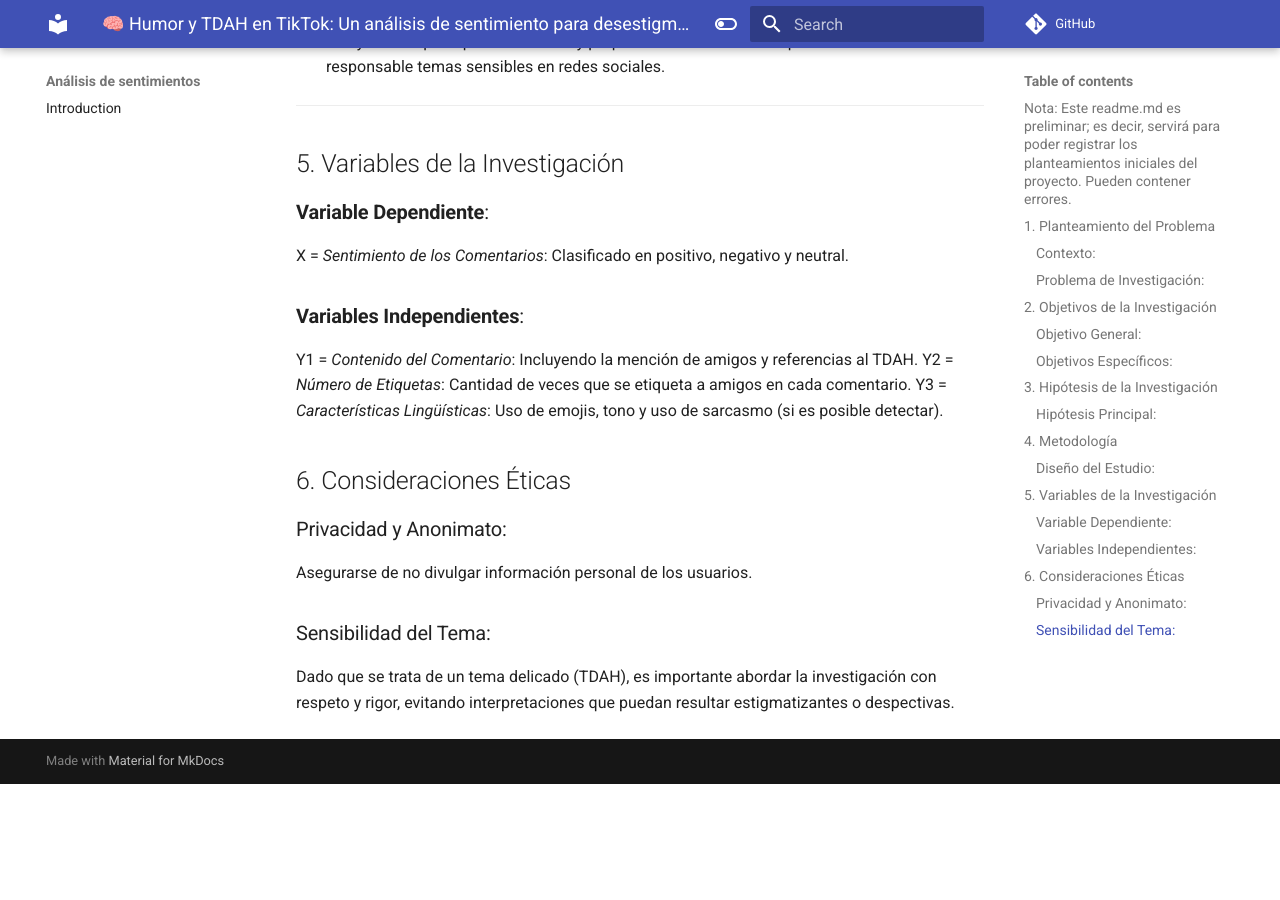
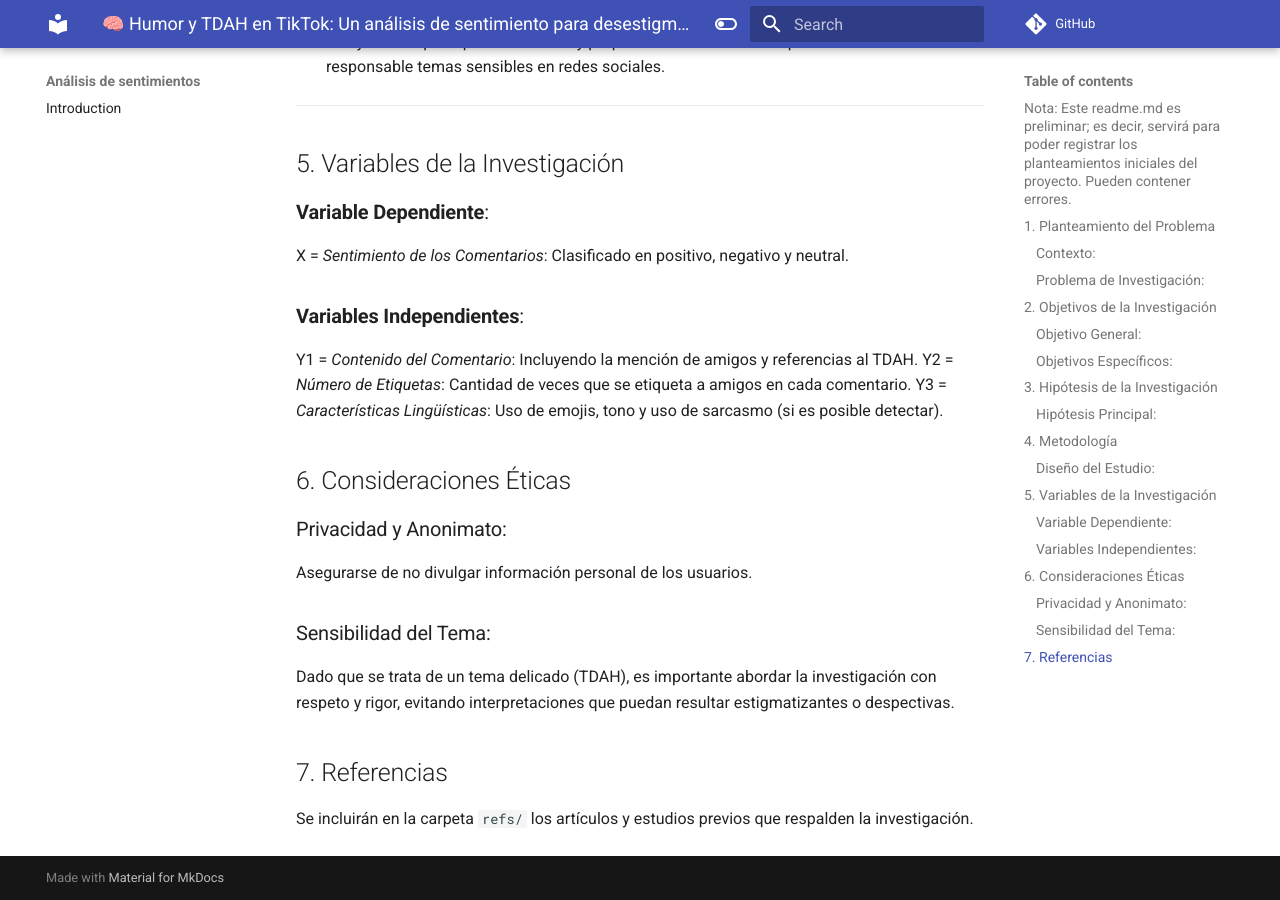
Before and after one commit to DanielHre/analisis-de-sentimientos, an MkDocs documentation site: the page built from docs/research_plan.md, in a window 1280 px wide and 900 px high, scrolled down 1958 px. Built offline with MkDocs 1.6.1 and Material for MkDocs 9.7.7, drawn with Linux system fonts in a browser that asks for light colours; comment, search, counter and statistics services are not loaded; before the commit the page ends 2742 px from its top, so only the background shows below that.

Commit message:
Update research_plan.md

```diff
--- a/docs/research_plan.md
+++ b/docs/research_plan.md
@@ -62,3 +62,6 @@ Asegurarse de no divulgar información personal de los usuarios.
 
 ### Sensibilidad del Tema:
 Dado que se trata de un tema delicado (TDAH), es importante abordar la investigación con respeto y rigor, evitando interpretaciones que puedan resultar estigmatizantes o despectivas.
+
+## 7. Referencias
+Se incluirán en la carpeta `refs/` los artículos y estudios previos que respalden la investigación.
```
